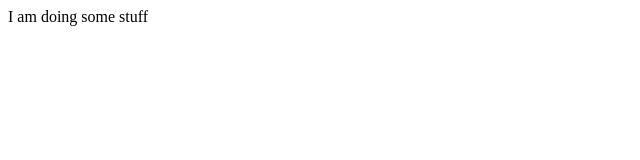
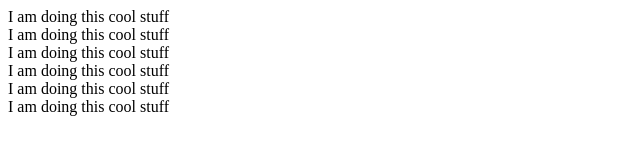
Before and after one commit to MarshallJohns/git-practice, a plain HTML site: page index.html in a window 1280 px wide. Shown: the whole page, without its empty margins (0-640 px from the left). Drawn offline with Linux system fonts and the light colour scheme.

Commit message:
no mouse practice

```diff
--- a/index.html
+++ b/index.html
@@ -6,6 +6,13 @@
     <title>Index</title>
 </head>
 <body>
-    <div>I am doing some stuff</div>
+
+    <div>I am doing this cool stuff</div>
+    <div>I am doing this cool stuff</div>
+    <div>I am doing this cool stuff</div>
+    <div>I am doing this cool stuff</div>
+    <div>I am doing this cool stuff</div>
+    <div>I am doing this cool stuff</div>
+
 </body>
 </html>
```
